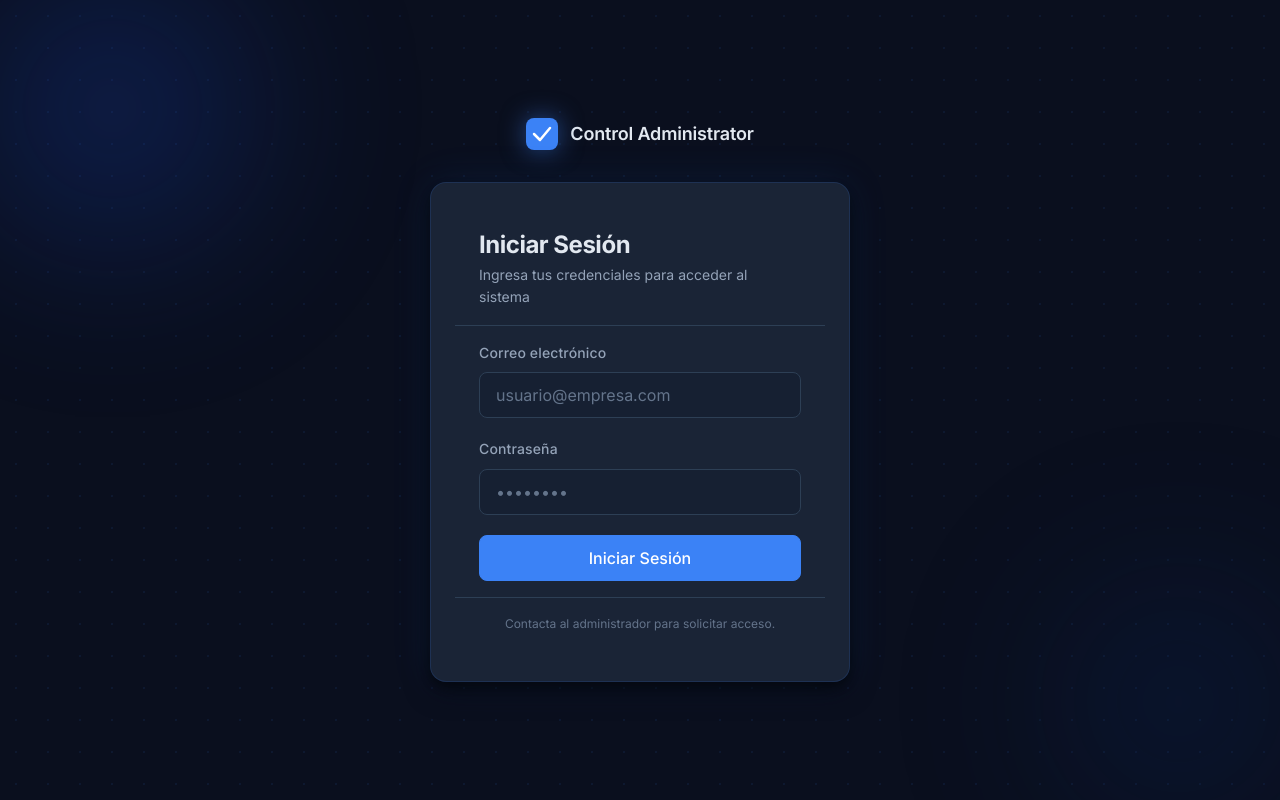
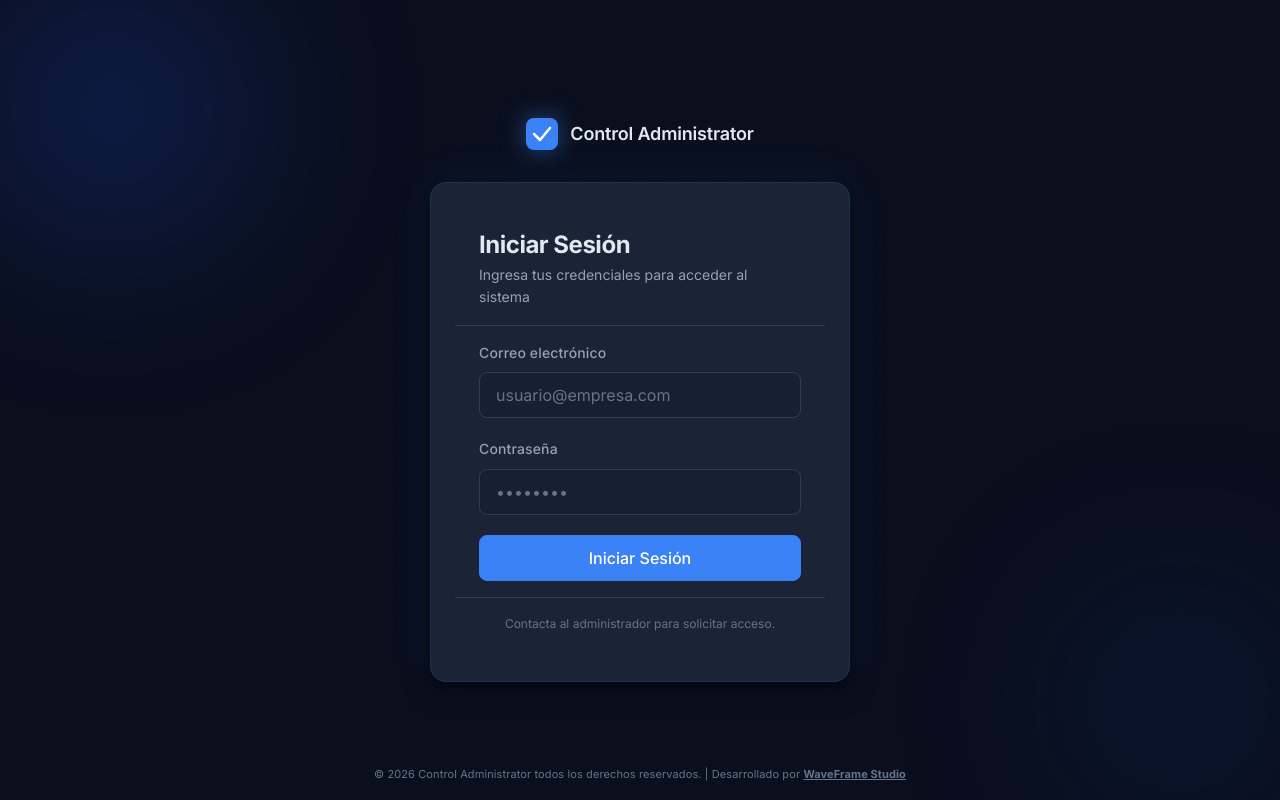
Before and after one commit to Waveframestudio/Control.Administrator, a React (Vite) app: page /login in a window 1280 px wide. Built offline with nearby package versions, Linux system fonts and the light colour scheme.

Commit message:
Add footer

```diff
--- a/src/index.css
+++ b/src/index.css
@@ -486,6 +486,34 @@ a:hover { text-decoration: underline; }
   max-width: 1280px;
   width: 100%;
   margin: 0 auto;
+}
+
+/* ─── Footer ────────────────────────────────────────────────── */
+.app-footer {
+  padding: var(--space-4) var(--space-8);
+  text-align: center;
+  border-top: 1px solid var(--color-border);
+}
+.app-footer__text {
+  font-size: 11px;
+  color: var(--color-text-muted);
+  letter-spacing: 0.01em;
+}
+.app-footer__link {
+  font-weight: 700;
+  text-decoration: underline;
+  color: inherit;
+  transition: color var(--transition-fast);
+}
+.app-footer__link:hover {
+  color: var(--color-accent);
+}
+.app-footer--auth {
+  position: absolute;
+  bottom: 0;
+  left: 0;
+  right: 0;
+  border-top: none;
 }
 
 /* ─── Dashboard ──────────────────────────────────────────────── */
--- a/src/layouts/AppLayout.tsx
+++ b/src/layouts/AppLayout.tsx
@@ -70,6 +70,21 @@ export function AppLayout({ children }: AppLayoutProps) {
       <main className="app-layout__content">
         {children}
       </main>
+
+      {/* ── Footer ── */}
+      <footer className="app-footer">
+        <p className="app-footer__text">
+          &copy; 2026 Control Administrator todos los derechos reservados. | Desarrollado por{' '}
+          <a
+            href="https://waveframe.com.ar/"
+            target="_blank"
+            rel="noopener noreferrer"
+            className="app-footer__link"
+          >
+            WaveFrame Studio
+          </a>
+        </p>
+      </footer>
     </div>
   );
 }
--- a/src/layouts/AuthLayout.tsx
+++ b/src/layouts/AuthLayout.tsx
@@ -30,6 +30,20 @@ export function AuthLayout({ children }: AuthLayoutProps) {
         </div>
         {children}
       </main>
+
+      <footer className="app-footer app-footer--auth">
+        <p className="app-footer__text">
+          &copy; 2026 Control Administrator todos los derechos reservados. | Desarrollado por{' '}
+          <a
+            href="https://waveframe.com.ar/"
+            target="_blank"
+            rel="noopener noreferrer"
+            className="app-footer__link"
+          >
+            WaveFrame Studio
+          </a>
+        </p>
+      </footer>
     </div>
   );
 }
```
